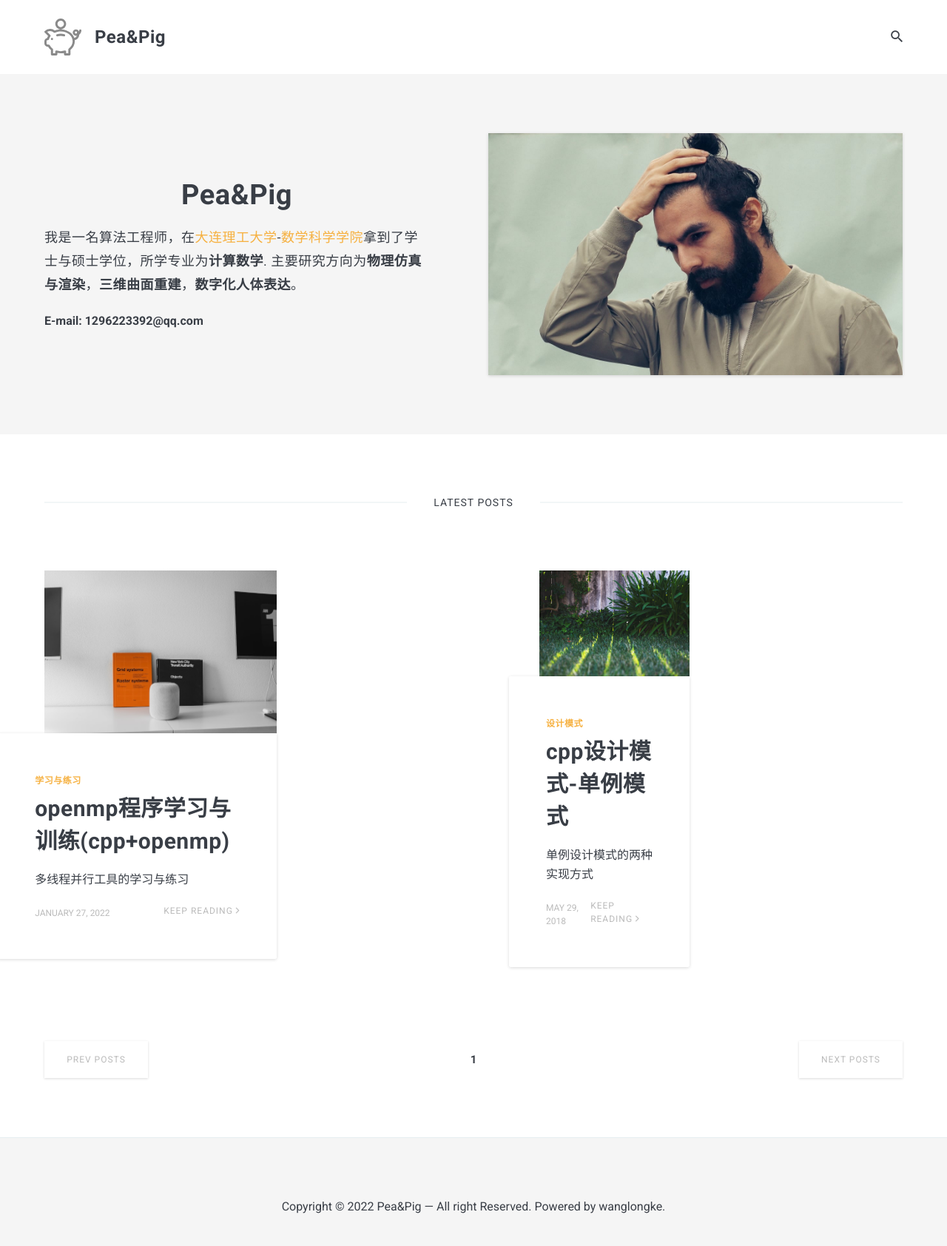
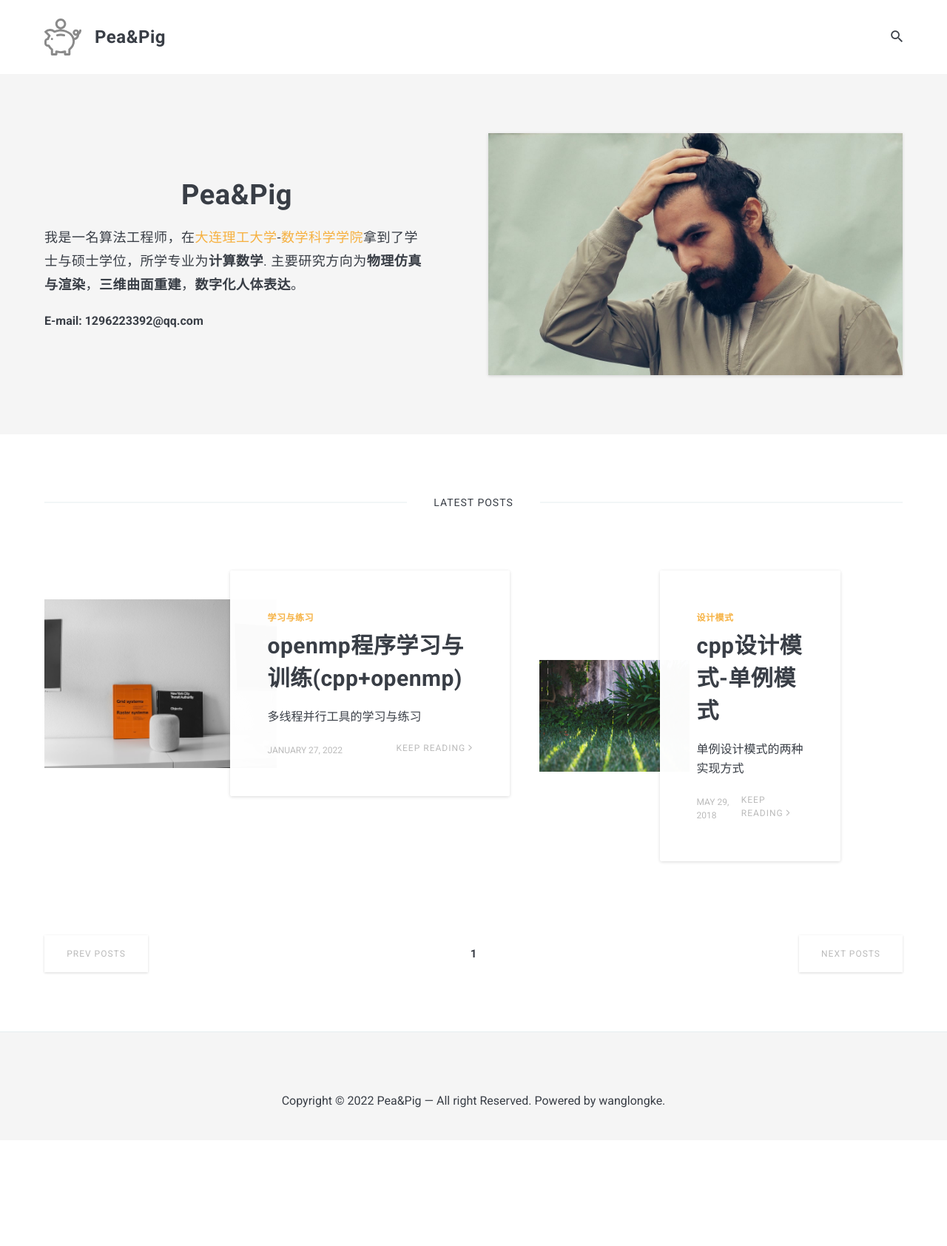
Before and after one commit to Wanglongke/wanglongke.github.io, a Jekyll site: the page built from index.html, in a window 1280 px wide. Shown: the whole page at 74% size. Built offline with Jekyll 4.4.1, drawn with Linux system fonts in a browser that asks for light colours; nearby versions of some CDN libraries; the list of posts is cut into pages by our own code; after the commit the page ends 1541 px from its top, so only the background shows below that.

Commit message:
"update"

```diff
--- a/_sass/4-layouts/_article.scss
+++ b/_sass/4-layouts/_article.scss
@@ -2,7 +2,7 @@
   margin-bottom: 40px;
 
   .article__wrapper {
-    display: block;
+    display: flex;
     align-items: center;
   }
 
@@ -19,7 +19,7 @@
 
     &:after {
       content: "";
-      display: table;
+      display: inline-block;
       width: 100%;
       padding-bottom: 70%;
     }
```
